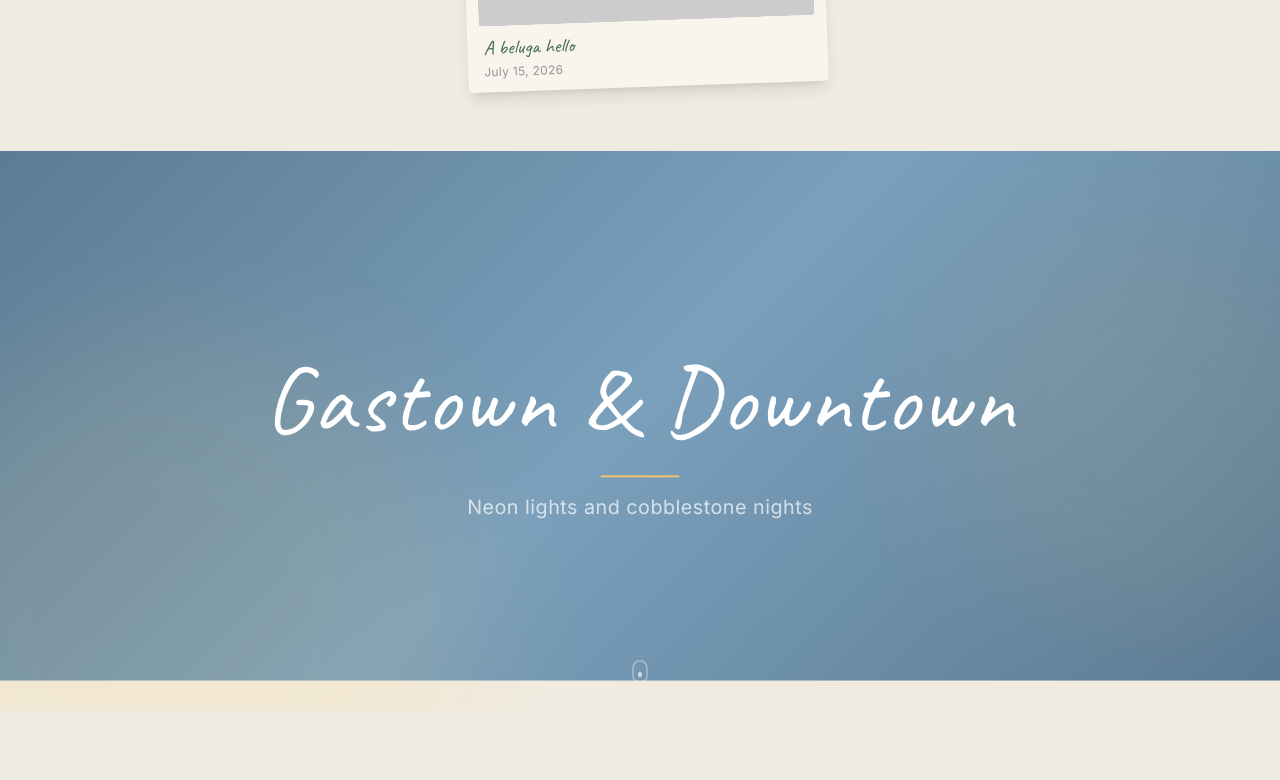
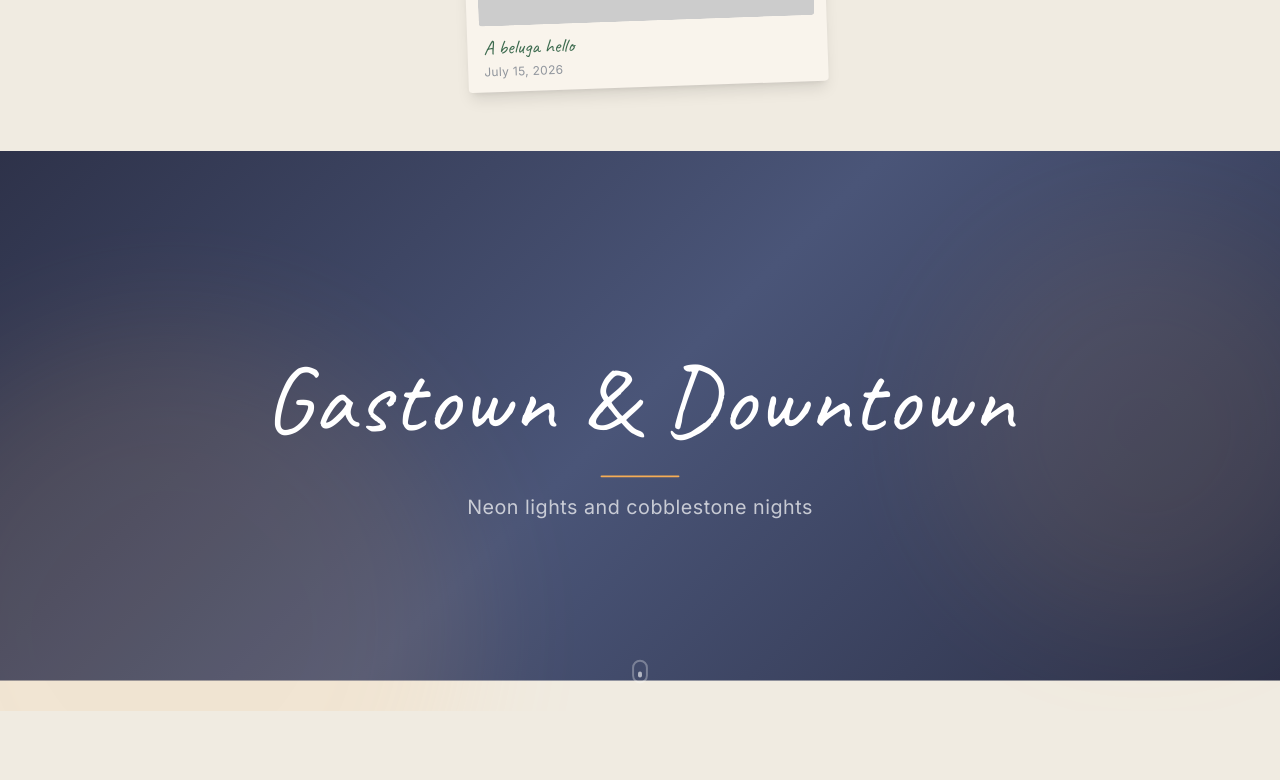
Before and after one commit to NotHirolaf/Vancouver-Trip2026, a Next.js app: page / in a window 1280 px wide. Shown: the part 5460-6240 px from the top of the page. Built offline with nearby package versions, Linux system fonts and the light colour scheme.

Commit message:
update-section-nav-dot-colors

```diff
--- a/src/app/page.tsx
+++ b/src/app/page.tsx
@@ -172,9 +172,9 @@ export default function HomePage() {
         <ParallaxHero
           title={sections.city.title}
           subtitle={sections.city.subtitle}
-          bgFrom="#5a7a94"
-          bgTo="#7ba0bc"
-          accent="#fbc95e"
+          bgFrom="#2d3148"
+          bgTo="#4a5578"
+          accent="#f6ad55"
         />
         <MasonryGrid
           photos={cityPhotos}
--- a/src/components/DriftingNav.tsx
+++ b/src/components/DriftingNav.tsx
@@ -8,10 +8,10 @@ const SECTION_KEYS = Object.keys(sections) as Array<keyof typeof sections>;
 
 /* ── Section accent colours for active dot ───────────────── */
 const SECTION_COLORS: Record<string, string> = {
-    intro: "#63c5ed",
+    intro: "#4fbdba",
     nature: "#7cc49a",
     aquarium: "#63c5ed",
-    city: "#fbc95e",
+    city: "#8b9cc7",
     food: "#f6a623",
 };
 
```
